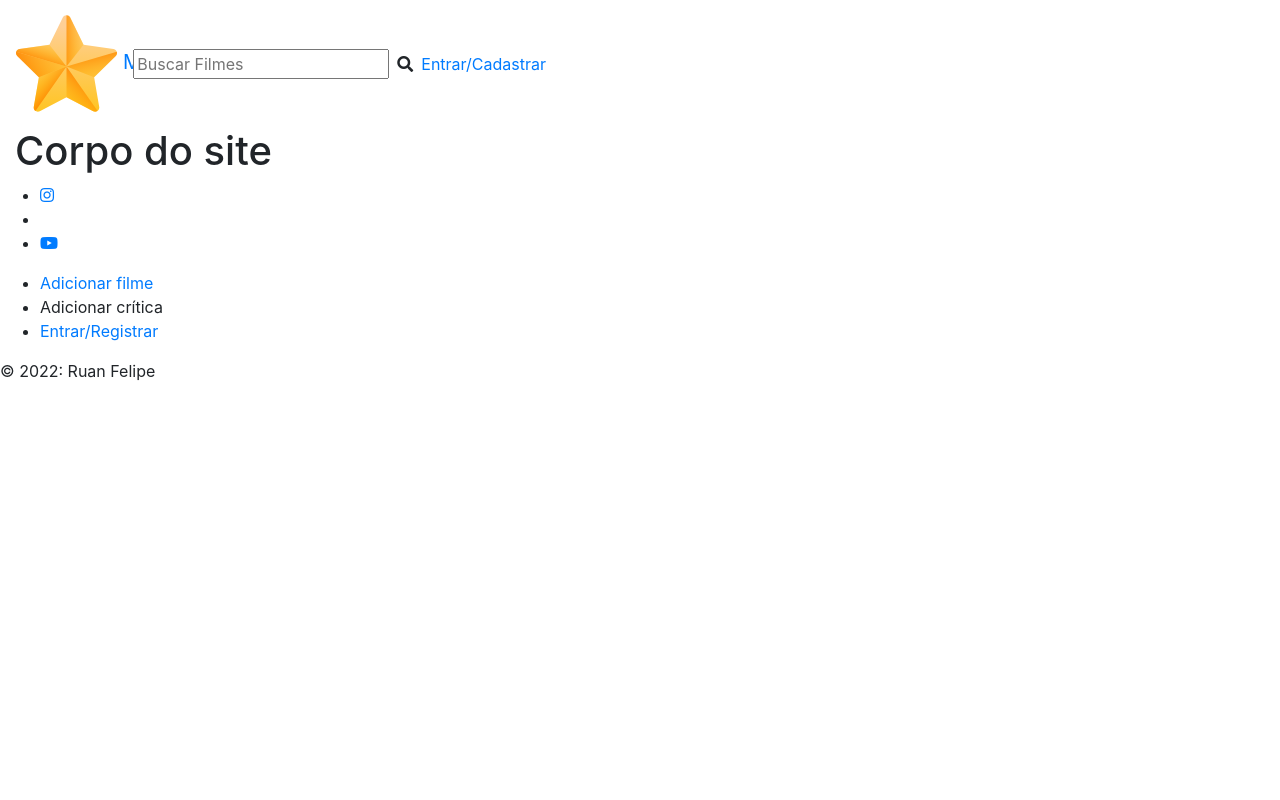
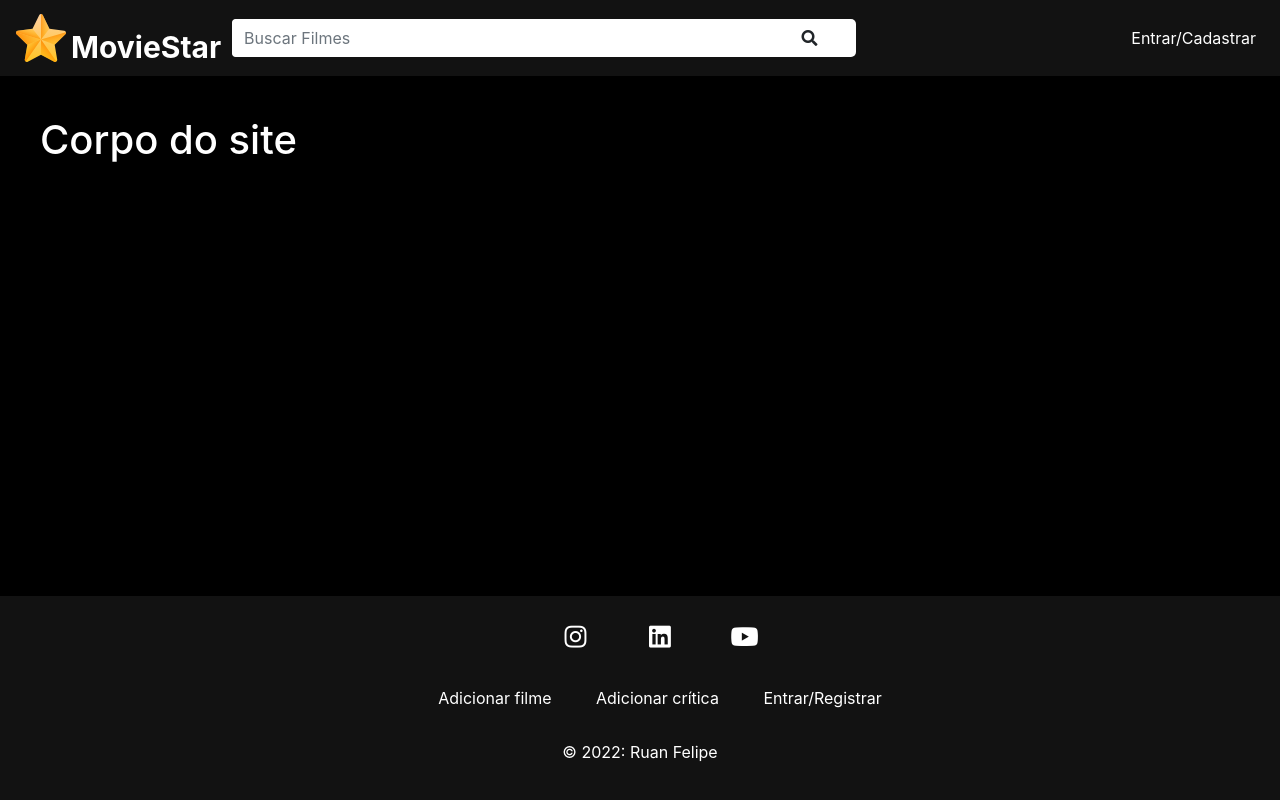
Before and after one commit to RuanSilva6721/Php, a PHP site: page / in a window 1280 px wide. Run offline with PHP 8.4, Linux system fonts and the light colour scheme.

Commit message:
adicionado css no header e footer, criando a tela de autenticação

```diff
--- a/projeto3_moviestar_Ruan/css/style.css
+++ b/projeto3_moviestar_Ruan/css/style.css
@@ -0,0 +1,112 @@
+/* Navbar */
+.navbar-brand{
+    position: relative;
+}
+
+#logo{
+    width: 50px;
+}
+
+#moviestar-title{
+    color: #fff;
+    position: absolute;
+    bottom: -2px;
+    font-size: 30px;
+    left: 55px;
+    font-weight: bold;
+}
+
+#main-navbar {
+   background-color: #121212;
+}
+#search-form {
+    margin: 0 auto;
+    background-color: #fff;
+    border-radius: 5px;
+    width: 50%;
+    margin-left: 150px;
+}
+
+#search-form .form-control {
+    border: none;
+    width: 90%;
+    box-shadow: none;
+}
+.navbar-nav{
+    justify-content: flex-end;
+    width: 100%;
+}
+.navbar-nav .nav-item .nav-link{
+    color: #fff;
+    transition: .5s;
+
+}
+.bold{
+    font-weight: bold;
+}
+
+.msg-container{
+    background-color: #000;
+    padding: 15px;
+}
+.msg{
+    width: 60%;
+    margin: 0 10px;
+    padding: 10px;
+    border: solid 1px #000;
+    text-align: center;
+}
+.msg.error {
+    color: #842029;
+    background-color: #f8d7da;
+    border-color: #f5c2c7;
+}
+.msg.success {
+    color: #0f5132;
+    background-color: #d1e7dd;
+    border-color: #badbcc;
+}
+
+/* home */
+#main-container{
+    background-color: #000;
+    color: #fff;
+    min-height: 65vh;
+    padding: 40px;
+}
+
+
+/* footer */
+
+#footer{
+    background-color: #121212;
+    color: #fff;
+    text-align: center;
+    margin: 0;
+    padding: 20px;
+}
+#social-container li,  #footer-links-container li{
+    display: inline-block;
+    margin: 0 20px;
+}
+
+#social-container li{
+    height: 40px;
+    width: 40px;
+    border-radius: 100%;
+    transition: .5s;
+    line-height: 3;
+}
+#social-container li:hover{
+   background-color: #333;
+}
+#social-container a, #footer-links-container a{
+    color: #fff;
+    transition: .5s;
+}
+#social-container li i{
+    font-size: 25px;
+}
+#footer-links-container{
+    margin: 30px 0;
+}
--- a/projeto3_moviestar_Ruan/index.php
+++ b/projeto3_moviestar_Ruan/index.php
@@ -1,79 +1,12 @@
 <?php
-require_once "global.php";
-require_once "db.php";
+    require_once "templates/header.php";
 ?>
 
-<!DOCTYPE html>
-<html lang="pt0br">
-<head>
-    <meta charset="UTF-8">
-    <meta http-equiv="X-UA-Compatible" content="IE=edge">
-    <meta name="viewport" content="width=device-width, initial-scale=1.0">
-    <title>movieStarRuan</title>
-    <link rel="short icon" href="img/moviestar.ico">
-    <link rel="stylesheet" href="https://cdnjs.cloudflare.com/ajax/libs/twitter-bootstrap/4.5.3/css/bootstrap.css" integrity="sha512-drnvWxqfgcU6sLzAJttJv7LKdjWn0nxWCSbEAtxJ/YYaZMyoNLovG7lPqZRdhgL1gAUfa+V7tbin8y+2llC1cw==" crossorigin="anonymous" />
-    <!-- Font Awesome -->
-    <link rel="stylesheet" href="https://cdnjs.cloudflare.com/ajax/libs/font-awesome/5.15.1/css/all.min.css" integrity="sha512-+4zCK9k+qNFUR5X+cKL9EIR+ZOhtIloNl9GIKS57V1MyNsYpYcUrUeQc9vNfzsWfV28IaLL3i96P9sdNyeRssA==" crossorigin="anonymous" />
-    <link rel="stylesheet" href="css/style.css">
-</head>
-<body>
-    <header>
-        <nav id="mani-navbar" class="navbar navbar-expand-lg">
-            <a href="<?=$BASE_URL ?>" class="navbar-brand">
-                <img src="<?=$BASE_URL ?>/img/logo.svg" alt="MovieStar" id="logo">
-                <span id="moviestar-title">MovieStar</span>
-            </a>
-            <button class="navbar-toggler" type="button" data-toggle="collapse" data-target="navbar" aria-controls="navbar" aria-expanded="false" aria-label="tagglenavigation">
-                <i class="fas fa-bars"></i>
-            </button>
-            <form action="" id="search-from" class="form-inline my-2 my-lg-0" method="GET">
-                <input type="text" name="q" id="search" class="form0control mr-sm-2" type="search" placeholder="Buscar Filmes" aria-label="submit">
-                <i class="fas fa-search"></i>
-            </form>
-            <div class="collapse navbar-collapse" id="navbar">
-                <ul class="navbar-nav">
-                    <li class="nav-item"> <a href="<?=$BASE_URL?>auth.php" class="nav-link">Entrar/Cadastrar</a>
+<div id="main-container" class="container-fluid">
 
-                    </li>
-                </ul>
-            </div>
-        </nav>
-    </header>
+<h1>Corpo do site</h1>
+</div>
 
-
-    <div id="manin-container" class="container-fluid">
-
-        <h1>Corpo do site</h1>
-    </div>
-    <footer id="footer">
-        <div class="social-container">
-            <ul>
-                <li>
-                    <a href="#"><i class="fab fa-instagram"></i></a>
-                </li>
-                <li>
-                    <a href="#"><i class="fab fa-square"></i></a>
-                </li>
-                <li>
-                    <a href="#"><i class="fab fa-youtube"></i></a>
-                </li>
-            </ul>
-        </div>
-        <div id="footer-links-container">
-            <ul>
-                <li><a href="#">Adicionar filme</a></li>
-                <li>Adicionar crítica</li>
-                <li><a href="">Entrar/Registrar</a></li>
-            </ul>
-        </div>
-        <p>&copy; 2022: Ruan Felipe</p>
-
-    </footer>
-
-
-
-
-
-    <script src="https://cdnjs.cloudflare.com/ajax/libs/jquery/3.6.1/jquery.js" integrity="sha512-CX7sDOp7UTAq+i1FYIlf9Uo27x4os+kGeoT7rgwvY+4dmjqV0IuE/Bl5hVsjnQPQiTOhAX1O2r2j5bjsFBvv/A==" crossorigin="anonymous" referrerpolicy="no-referrer"></script>
-</body>
-</html>
+<?php
+    require_once "templates/footer.php";
+?>
--- /dev/null
+++ b/projeto3_moviestar_Ruan/templates/footer.php
@@ -0,0 +1,35 @@
+
+
+
+<footer id="footer">
+<div id="social-container">
+    <ul>
+        <li>
+            <a href="#"><i class="fab fa-instagram"></i></a>
+        </li>
+        <li>
+            <a href="#"><i class="fab fa-linkedin"></i></a>
+        </li>
+        <li>
+            <a href="#"><i class="fab fa-youtube"></i></a>
+        </li>
+    </ul>
+</div>
+<div id="footer-links-container">
+    <ul>
+        <li><a href="#">Adicionar filme</a></li>
+        <li><a href=""> Adicionar crítica</a></li>
+        <li><a href="">Entrar/Registrar</a></li>
+    </ul>
+</div>
+<p>&copy; 2022: Ruan Felipe</p>
+
+</footer>
+
+
+
+
+
+<script src="https://cdnjs.cloudflare.com/ajax/libs/jquery/3.6.1/jquery.js" integrity="sha512-CX7sDOp7UTAq+i1FYIlf9Uo27x4os+kGeoT7rgwvY+4dmjqV0IuE/Bl5hVsjnQPQiTOhAX1O2r2j5bjsFBvv/A==" crossorigin="anonymous" referrerpolicy="no-referrer"></script>
+</body>
+</html>
--- /dev/null
+++ b/projeto3_moviestar_Ruan/templates/header.php
@@ -0,0 +1,50 @@
+<?php
+require_once "global.php";
+require_once "db.php";
+?>
+
+<!DOCTYPE html>
+<html lang="pt0br">
+<head>
+    <meta charset="UTF-8">
+    <meta http-equiv="X-UA-Compatible" content="IE=edge">
+    <meta name="viewport" content="width=device-width, initial-scale=1.0">
+    <title>movieStarRuan</title>
+    <link rel="short icon" href="img/moviestar.ico">
+    <link rel="stylesheet" href="https://cdnjs.cloudflare.com/ajax/libs/twitter-bootstrap/4.5.3/css/bootstrap.css" integrity="sha512-drnvWxqfgcU6sLzAJttJv7LKdjWn0nxWCSbEAtxJ/YYaZMyoNLovG7lPqZRdhgL1gAUfa+V7tbin8y+2llC1cw==" crossorigin="anonymous" />
+    <!-- Font Awesome -->
+    <link rel="stylesheet" href="https://cdnjs.cloudflare.com/ajax/libs/font-awesome/5.15.1/css/all.min.css" integrity="sha512-+4zCK9k+qNFUR5X+cKL9EIR+ZOhtIloNl9GIKS57V1MyNsYpYcUrUeQc9vNfzsWfV28IaLL3i96P9sdNyeRssA==" crossorigin="anonymous" />
+    <link rel="stylesheet" href="css/style.css">
+</head>
+<body>
+    <header>
+        <nav id="main-navbar" class="navbar navbar-expand-lg">
+            <a href="<?=$BASE_URL ?>" class="navbar-brand">
+                <img src="<?=$BASE_URL ?>/img/logo.svg" alt="MovieStar" id="logo">
+                <span id="moviestar-title">MovieStar</span>
+            </a>
+            <button class="navbar-toggler" type="button" data-toggle="collapse" data-target="navbar" aria-controls="navbar" aria-expanded="false" aria-label="tagglenavigation">
+                <i class="fas fa-bars"></i>
+            </button>
+            <form action="" id="search-form" class="form-inline my-2 my-lg-0" method="GET">
+                <input type="text" name="q" id="search" class="form-control mr-sm-2" type="search" placeholder="Buscar Filmes" aria-label="submit">
+                <i class="fas fa-search"></i>
+            </form>
+            <div class="collapse navbar-collapse" id="navbar">
+                <ul class="navbar-nav">
+                    <li class="nav-item"> <a href="<?=$BASE_URL?>auth.php" class="nav-link">Entrar/Cadastrar</a>
+
+                    </li>
+                </ul>
+            </div>
+        </nav>
+    </header>
+
+    <?php if(!empty($FlassMenssage["msg"])) {?>
+
+        <div class="msg-container">
+            <p class="msg  <?php $FlassMenssage["type"] ?>"> Texto Mensagem</p>
+
+        </div>
+
+        <?php } ?>
```
Also changed, not shown: projeto3_moviestar_Ruan/auth.php (added, +59 -0 lines).
